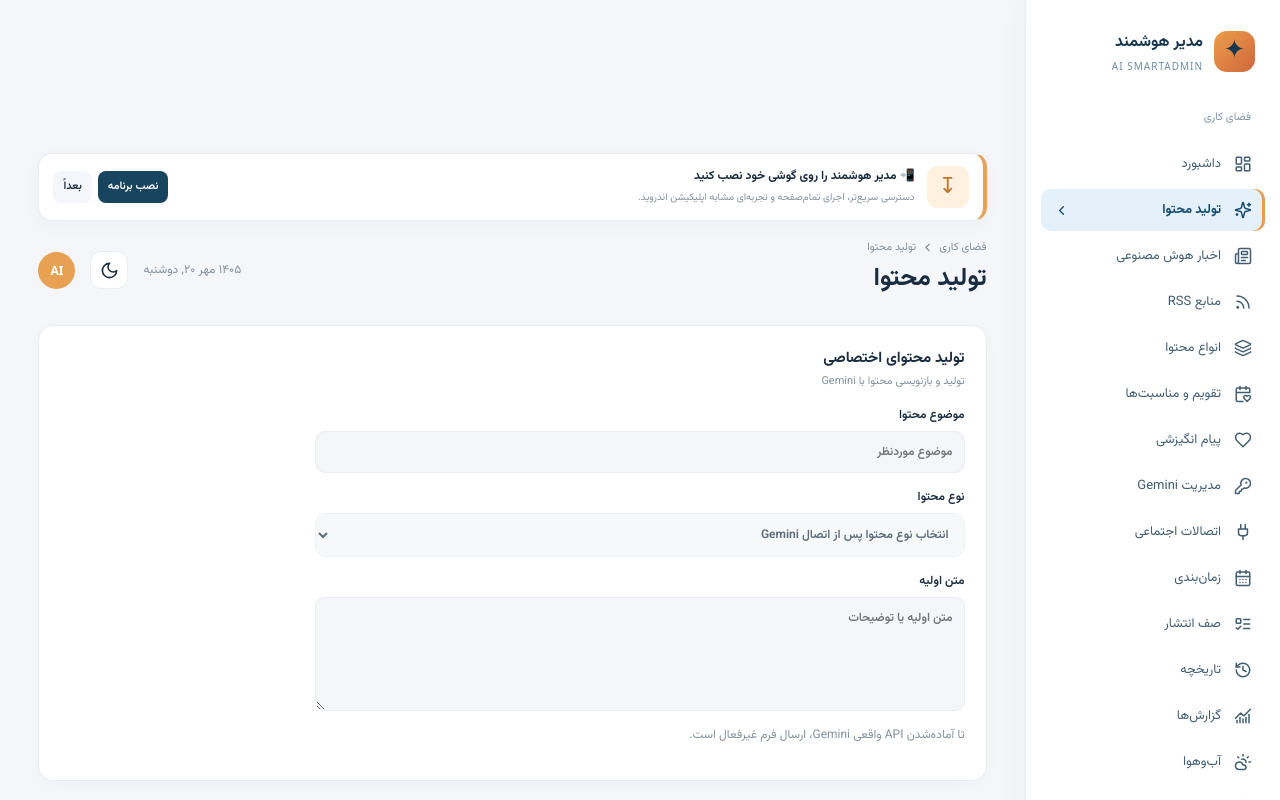
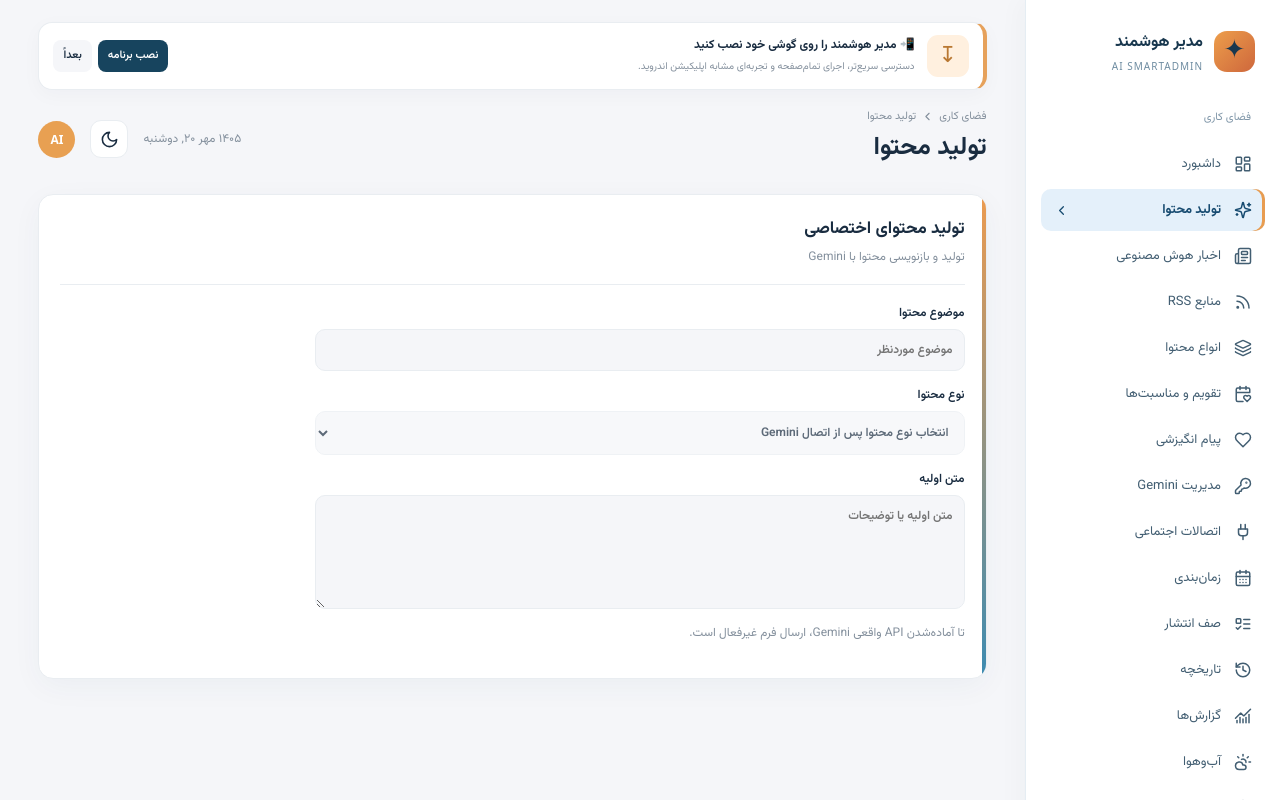
Before and after one commit to meisam0083/ai-smartadmin, a React (Vite) app: page / in a window 1280 px wide. Both pictures are taken after a click on the button "تولید محتوا". Shown: the top 800 px of the page. Built offline with nearby package versions, Linux system fonts and the light colour scheme.

Commit message:
Fix vertical centering of all pages and add richer page visual treatment

```diff
--- a/src/style.css
+++ b/src/style.css
@@ -30,3 +30,17 @@
 .layout.dark aside nav button.active{background:#23475e;color:#fff}
 
 .page-panel{margin-top:18px;min-height:260px}.page-empty{border:1px dashed var(--line);border-radius:12px;background:var(--bg);padding:45px 20px;text-align:center;color:var(--sub);font-size:12px;line-height:2}.page-fields{display:grid;gap:15px;max-width:650px}.page-fields label{display:grid;gap:7px;font-size:12px;font-weight:600}.page-fields input,.page-fields textarea,.page-fields select{font:inherit;font-size:12px;width:100%;min-width:0;padding:11px;border-radius:10px;border:1px solid var(--line);background:var(--bg);color:var(--ink)}.page-fields button,.account-status button{border:0;background:#205777;color:white;padding:11px 17px;border-radius:10px;justify-self:start}.page-fields button:disabled{opacity:.5;cursor:not-allowed}.page-note{font-size:12px;color:var(--sub);line-height:2}.mode-tabs{display:flex;gap:8px}.mode-tabs button{background:var(--bg);color:var(--ink);border:1px solid var(--line)}.mode-tabs button[aria-pressed=true]{background:#205777;color:white}.account-status{display:flex;gap:15px;align-items:center;flex-wrap:wrap;font-size:12px}
+
+/* Layout correction: margin:auto on a flex child vertically centered short pages. */
+.layout{align-items:stretch}
+.layout main{margin:0 auto;align-self:stretch;width:100%;min-height:100vh;flex:1 1 0;padding-top:22px}
+.layout main>header{margin-top:0}
+.layout .page-panel{margin-top:0;min-height:0;position:relative;overflow:hidden;border-color:var(--line);box-shadow:0 8px 30px #133e5b0b}
+.layout .page-panel:before{content:"";display:block;position:absolute;right:0;top:0;bottom:0;width:4px;background:linear-gradient(#ec9b50,#3d8bb1)}
+.layout .page-panel .sectionhead{padding-bottom:15px;border-bottom:1px solid var(--line);margin-bottom:19px}
+.layout .page-panel .sectionhead h3{font-size:17px;color:var(--ink)}
+.layout .page-panel .sectionhead p{font-size:12px;line-height:1.8;margin-top:5px}
+.layout .page-empty{min-height:140px;padding:30px 18px;background:linear-gradient(125deg,#f0f7fc,#fff8f0);border-color:#dbe8f0;color:#526d7f;display:flex;align-items:center;justify-content:center}
+.layout.dark .page-empty{background:linear-gradient(125deg,#183c51,#342f35);border-color:#34566a;color:#c2d3df}
+.layout .page-panel input:focus-visible,.layout .page-panel textarea:focus-visible,.layout .page-panel select:focus-visible{outline:2px solid #4392b7;outline-offset:2px}
+@media(max-width:750px){.layout main{margin:0;min-height:100dvh;padding:14px 15px 32px}.layout main>header{margin:0 0 17px}.layout .page-panel{margin-top:0}.layout .page-panel .sectionhead h3{font-size:16px}.layout .page-empty{min-height:120px;padding:24px 14px}}
```
